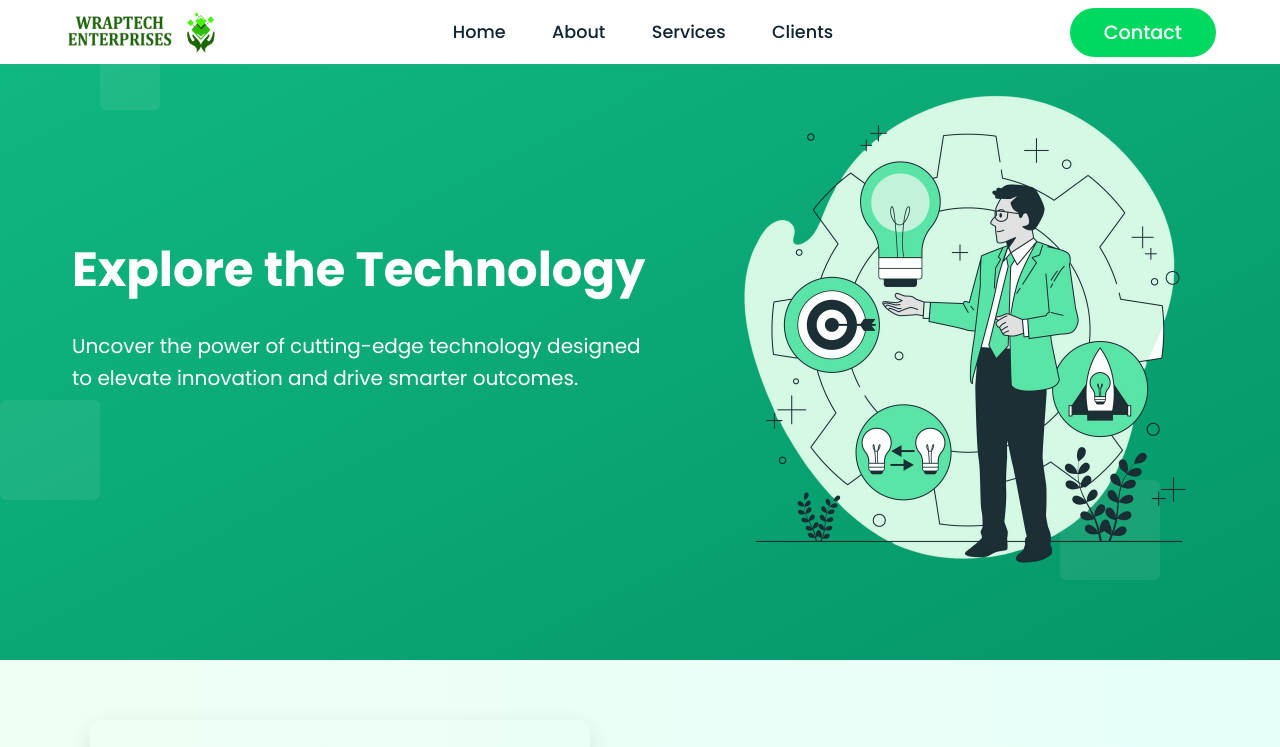
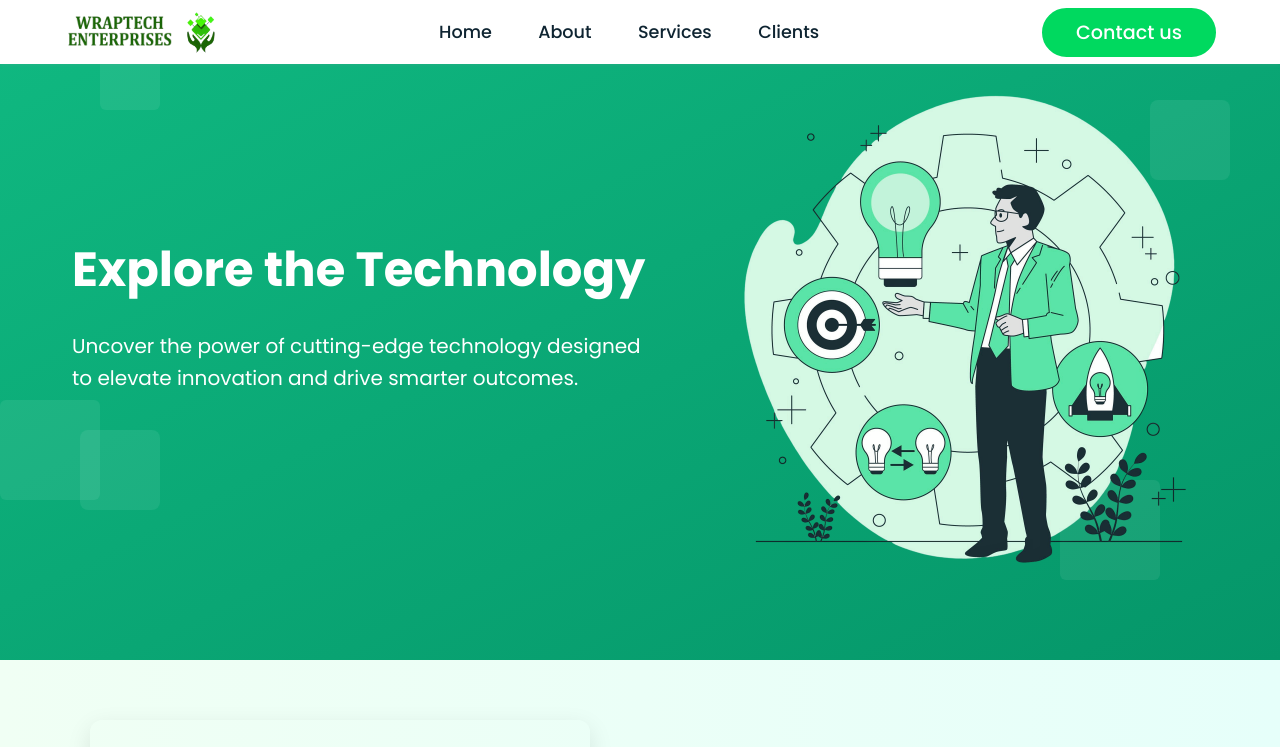
Before and after one commit to plethoraBoy/wraptech-enterprises-web, a React (Vite) app: page / in a window 1280 px wide. Shown: the top 747 px of the page. Built offline with nearby package versions, Linux system fonts and the light colour scheme.

Commit message:
sqauyred

```diff
--- a/src/components/Navbar.tsx
+++ b/src/components/Navbar.tsx
@@ -90,7 +90,7 @@ const Navbar = () => {
               onClick={handleLinkClick}
               className="button"
             >
-              Contact
+              Contact us
             </Link>
           </motion.div>
         </div>
--- a/src/section/Hero/Hero.css
+++ b/src/section/Hero/Hero.css
@@ -110,6 +110,30 @@
   border-radius: 12px;
   object-fit: cover;
 }
+/* Common polygon style */
+.hero-polygon {
+  position: absolute;
+  background-color: rgba(255, 255, 255, 0.07);
+  z-index: 1;
+  pointer-events: none;
+  width: 80px;
+  height: 80px;
+}
+
+/* Hexagon */
+.hexagon {
+  border-radius: 8px;
+
+  top: 100px;
+  right: 50px;
+}
+
+/* Pentagon */
+.pentagon {
+ border-radius: 8px;
+  bottom: 150px;
+  left: 80px;
+}
 
 /* Responsive for tablets */
 @media (max-width: 768px) {
--- a/src/section/Hero/Hero.tsx
+++ b/src/section/Hero/Hero.tsx
@@ -9,6 +9,9 @@ const Hero = () => {
       <div className="hero-square square-two" />
       <div className="hero-square square-three" />
       <div className="hero-square square-four" />
+      <div className="hero-polygon hexagon" />
+<div className="hero-polygon pentagon" />
+
 
       {/* Hero Content */}
       <div className="hero-background-wrapper">
```
